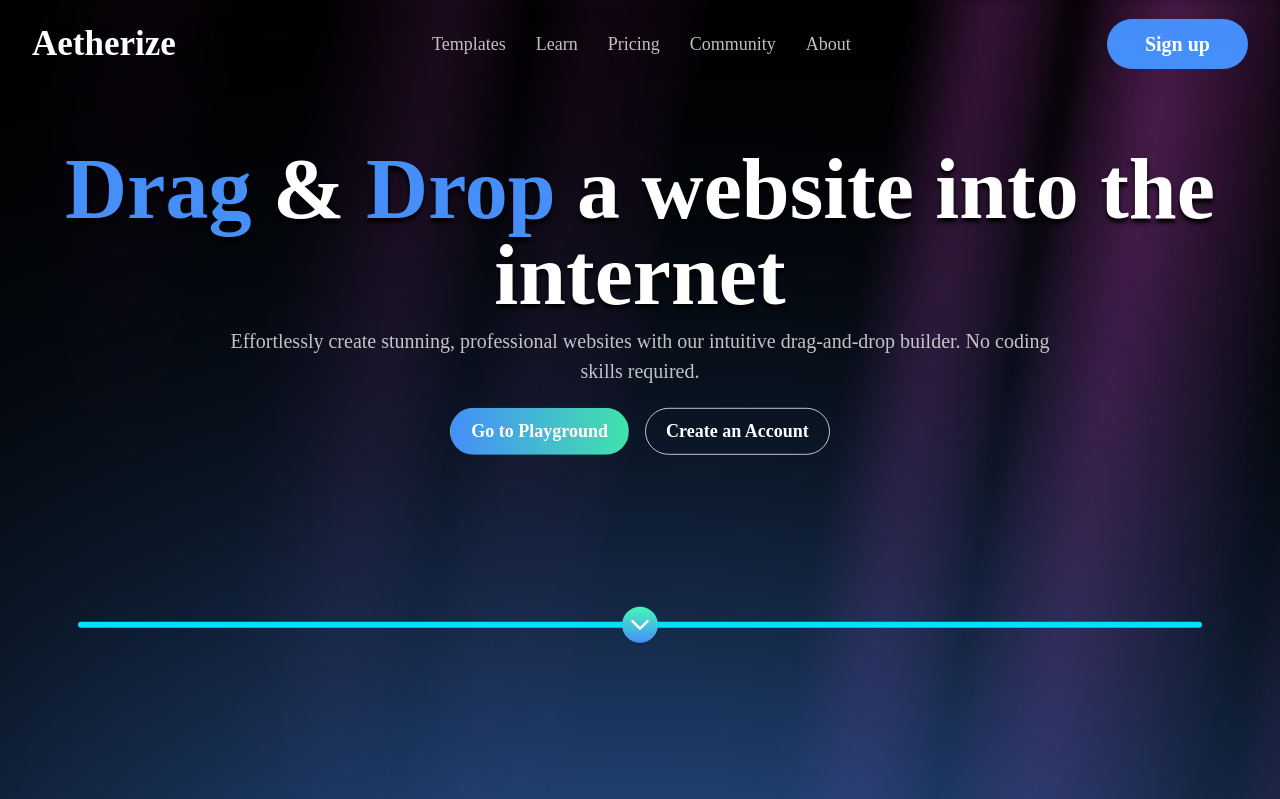
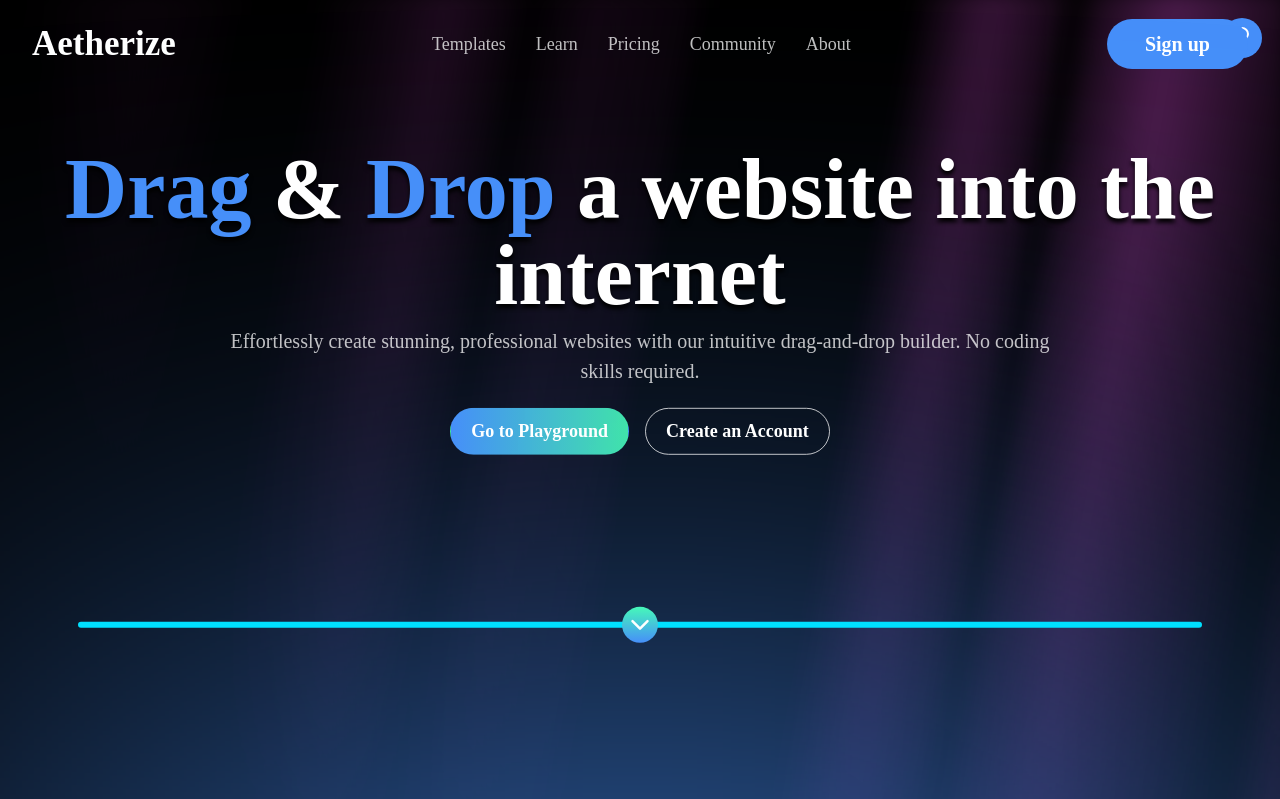
Before and after one commit to SajawalHassan/aetherize, a Next.js app: page / in a window 1280 px wide. Shown: the top 799 px of the page. Built offline with nearby package versions, Linux system fonts and the light colour scheme; a web font is replaced by a local one.

Commit message:
Add ability to show background lights

```diff
--- a/components/background-lights.tsx
+++ b/components/background-lights.tsx
@@ -1,6 +1,8 @@
 "use client";
 import { cn } from "@/lib/utils";
-import React, { ReactNode } from "react";
+import React, { ReactNode, useState } from "react";
+import { Button } from "./button";
+import { LightbulbIcon } from "lucide-react";
 
 interface AuroraBackgroundProps extends React.HTMLProps<HTMLDivElement> {
   children: ReactNode;
@@ -13,11 +15,14 @@ export const AuroraBackground = ({
   showRadialGradient = true,
   ...props
 }: AuroraBackgroundProps) => {
+  const [show, setShow] = useState(true);
+
   return (
     <main>
       <div
         className={cn("relative flex flex-col  h-[100vh] items-center justify-center transition-bg", className)}
         {...props}>
+        {show && (
           <div className="absolute inset-0 overflow-hidden">
             <div
               className={cn(
@@ -36,11 +41,16 @@ export const AuroraBackground = ({
             pointer-events-none
             absolute -z-20 -inset-[10px]  will-change-transform`,
 
-              showRadialGradient && `[mask-image:radial-gradient(ellipse_at_100%_0%,black_10%,var(--transparent)_70%)]`
+                showRadialGradient &&
+                  `[mask-image:radial-gradient(ellipse_at_100%_0%,black_10%,var(--transparent)_70%)]`
               )}></div>
           </div>
+        )}
         {children}
       </div>
+      <Button variant="primary" className="fixed top-[18px] right-[18px] p-2" onClick={() => setShow(!show)}>
+        <LightbulbIcon />
+      </Button>
     </main>
   );
 };
--- a/components/button.tsx
+++ b/components/button.tsx
@@ -14,17 +14,21 @@ const variants = {
 };
 
 interface Props {
-  text: string;
+  text?: string;
   className?: string;
   variant: variantNames;
+  children?: React.ReactNode;
+  onClick?: () => void;
 }
 
 export const Button = (props: Props) => {
   return (
     <button
       className={cn("transition-all duration-300", variants[props.variant], props.className)}
-      aria-description={props.text}>
+      aria-description={props.text}
+      onClick={props.onClick}>
       {props.text}
+      {props.children}
     </button>
   );
 };
```
Lines whose indentation alone changed are shown as unchanged.
